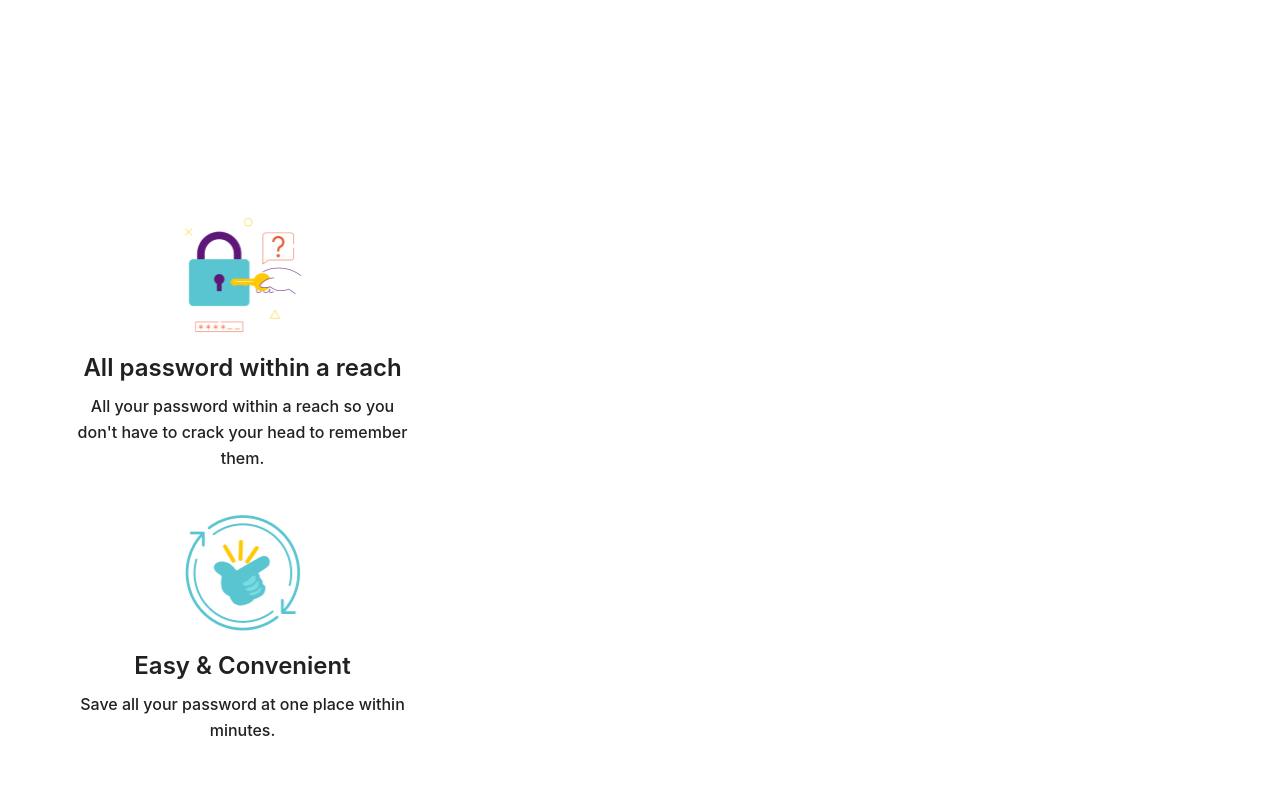
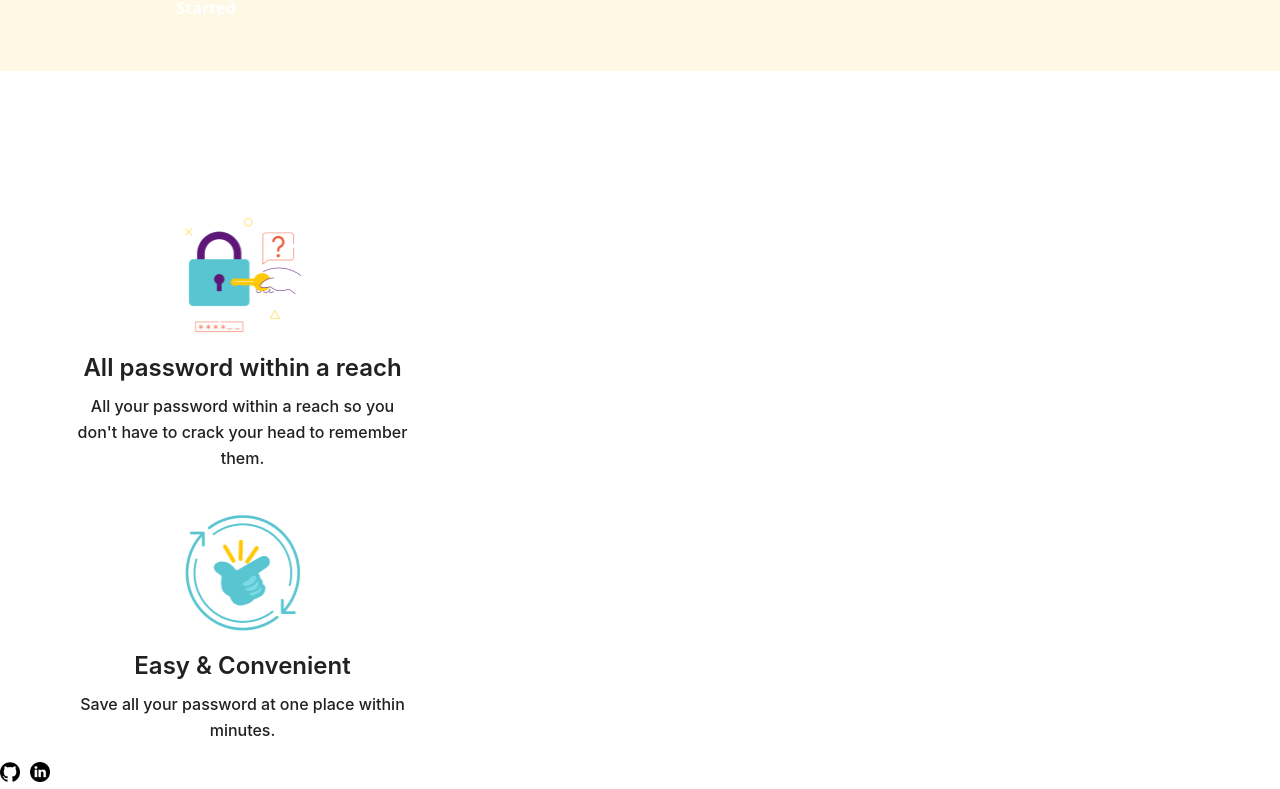
Before and after one commit to abhijeetnishal/PasswordManager, a React (Create React App) app in the folder client/: page / in a window 1280 px wide. Shown: the part 598-1387 px from the top of the page. Before the commit the page ends 1360 px from the top, so only its background shows below. Built offline with nearby package versions, Linux system fonts and the light colour scheme.

Commit message:
working commit

```diff
--- a/client/src/App.js
+++ b/client/src/App.js
@@ -5,7 +5,7 @@ import PasswordPage from './components/main/PasswordPage'
 import LandingPage from './components/main/LandingPage'
 import { Routes, Route, BrowserRouter as Router } from "react-router-dom"
 import Header from './components/header/Header'
-//import Footer from './components/footer/Footer'
+import Footer from './components/footer/Footer'
 import ErrorPage from './components/errorPage/ErrorPage'
 import ProtectedRoute from './ProtectedRoute'
 
@@ -21,7 +21,7 @@ function App() {
           <Route path="/view/:id" element={<ProtectedRoute> <PasswordPage /> </ProtectedRoute>} />
           <Route path='*' element={<ErrorPage/>} />
         </Routes>
-        {/* <Footer/> */}
+        <Footer/>
       </Router>
   )
 };
--- a/client/src/components/footer/Footer.jsx
+++ b/client/src/components/footer/Footer.jsx
@@ -5,10 +5,10 @@ import linkedinIcon from '../../assets/linkedin.png'
 const Footer = () => {
   return (
     <div className='footer'>
-      <a href='https://github.com/abhijeetnishal'>
+      <a className='github-link' href='https://github.com/abhijeetnishal'>
         <img className='github-icon' src={githubIcon} alt='' />
       </a>
-      <a href='https://www.linkedin.com/in/abhijeetkumar7565/'>
+      <a className='linkedin-link' href='https://www.linkedin.com/in/abhijeetkumar7565/'>
         <img className='linkedin-icon' src={linkedinIcon} alt='' />
       </a>
     </div>
--- a/client/src/index.css
+++ b/client/src/index.css
@@ -3,12 +3,15 @@ body {
   margin: 0;
   padding: 0;
   height: 100%;
+  width: 100%;
   box-sizing: border-box;
   font-family: -apple-system, BlinkMacSystemFont, 'Segoe UI', 'Roboto', 'Oxygen',
     'Ubuntu', 'Cantarell', 'Fira Sans', 'Droid Sans', 'Helvetica Neue',
     sans-serif;
   -webkit-font-smoothing: antialiased;
   -moz-osx-font-smoothing: grayscale;
+  -webkit-box-shadow: 2px 2px 5px rgba(0, 0, 0, 0.3);
+  box-shadow: 2px 2px 5px rgba(0, 0, 0, 0.3);
 }
 
 code {
--- a/client/src/styles/Footer.css
+++ b/client/src/styles/Footer.css
@@ -1,9 +1,11 @@
 .footer{
-    position:relative;
-    display: flex;
-    flex-direction: row;
-    justify-content: space-evenly;
-    padding-bottom: 15px;
+    margin: 0 auto;
+    position: relative;
+    width: 100%;
+}
+.github-link{
+    padding-right: 10px;
+    align-self: center;
 }
 .github-icon{
     width: 20px;
@@ -12,3 +14,12 @@
 .linkedin-icon{
     width: 20px;
 }
+
+@media screen and (max-width: 480px){
+    .footer{
+        width: 480px;
+        display: flex;
+        justify-content: center;
+    }
+
+}
```
